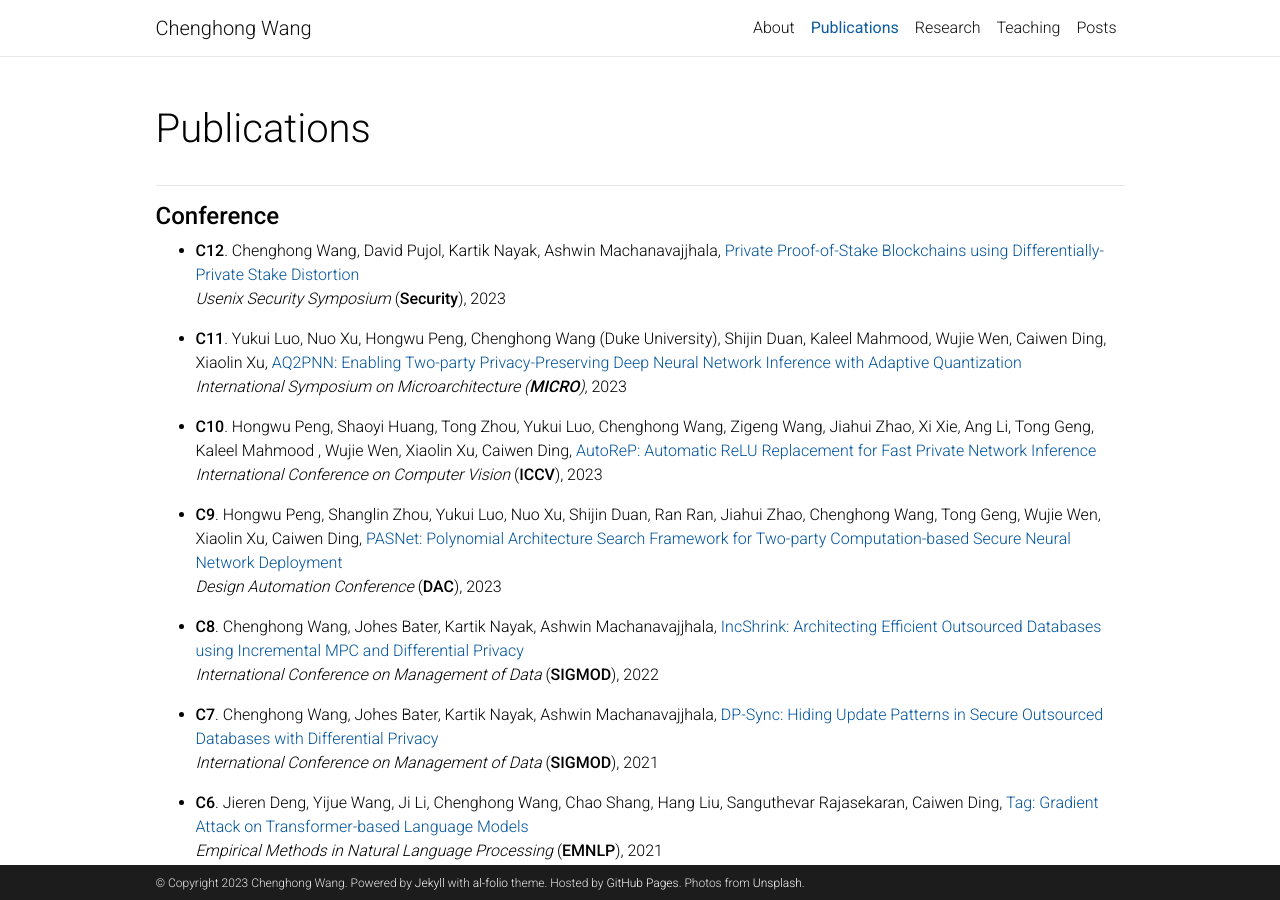
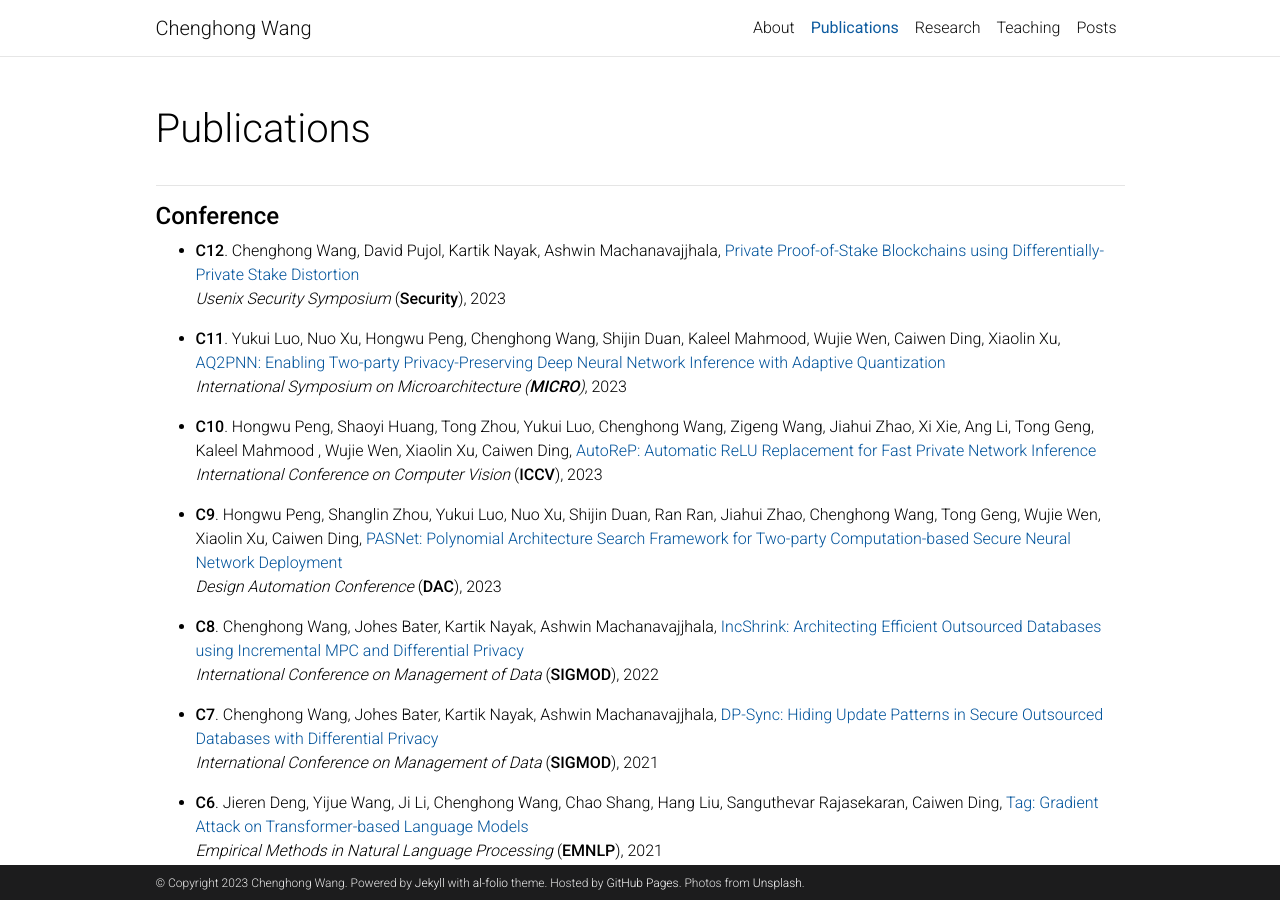
Before and after one commit to lovingmage/lovingmage.github.io, a Jekyll site: the page built from _pages/publications.md, in a window 1280 px wide and 900 px high. Built offline with Jekyll 4.4.1, drawn with Linux system fonts in a browser that asks for light colours; comment, search, counter and statistics services are not loaded; a style sheet for code colours, icons or effects is not loaded.

Commit message:
Update publications.md

```diff
--- a/_pages/publications.md
+++ b/_pages/publications.md
@@ -14,7 +14,7 @@
 - **C12**. Chenghong Wang, David Pujol, Kartik Nayak, Ashwin Machanavajjhala, [Private Proof-of-Stake Blockchains using Differentially-Private Stake Distortion](https://eprint.iacr.org/2023/787)\
 *Usenix Security Symposium* (**Security**), 2023
 
-- **C11**. Yukui Luo, Nuo Xu, Hongwu Peng, Chenghong Wang (Duke University), Shijin Duan, Kaleel Mahmood, Wujie Wen, Caiwen Ding, Xiaolin Xu, [AQ2PNN: Enabling Two-party Privacy-Preserving Deep Neural Network Inference with Adaptive Quantization](#)\
+- **C11**. Yukui Luo, Nuo Xu, Hongwu Peng, Chenghong Wang, Shijin Duan, Kaleel Mahmood, Wujie Wen, Caiwen Ding, Xiaolin Xu, [AQ2PNN: Enabling Two-party Privacy-Preserving Deep Neural Network Inference with Adaptive Quantization](#)\
 *International Symposium on Microarchitecture (**MICRO**)*, 2023
 
 - **C10**. Hongwu Peng, Shaoyi Huang, Tong Zhou, Yukui Luo, Chenghong Wang, Zigeng Wang, Jiahui Zhao, Xi Xie, Ang Li, Tong Geng, Kaleel Mahmood , Wujie Wen, Xiaolin Xu, Caiwen Ding, [AutoReP: Automatic ReLU Replacement for Fast Private Network Inference](#)\
```
